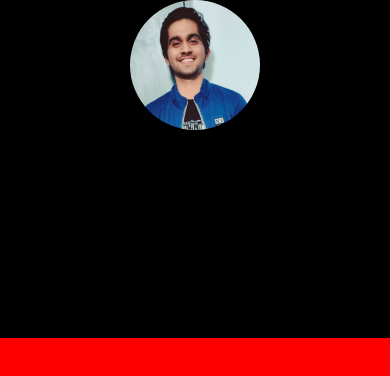
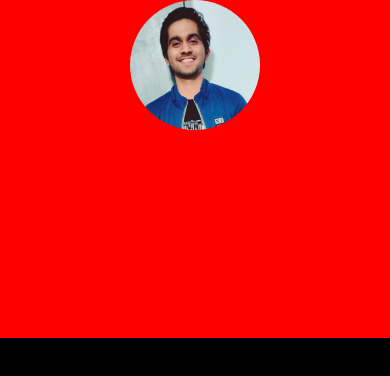
Before and after one commit to D-Coder135/IDCard_App_React-Native, a React Native app: screen / in a window 390 px wide. Shown: the top 376 px of the page. Built offline with nearby package versions, Linux system fonts and the light colour scheme.

Commit message:
update the backgroundColor property for the profile and details attribute

```diff
--- a/App.js
+++ b/App.js
@@ -24,13 +24,13 @@ const styles = StyleSheet.create({
 
   profile: {
     flex: .4,
-    backgroundColor: 'black',
+    backgroundColor: 'red',
     alignItems: 'center'
   },
 
   details: {
     flex: .6,
-    backgroundColor: 'red',
+    backgroundColor: 'black',
   },
 
   pic: {
```
